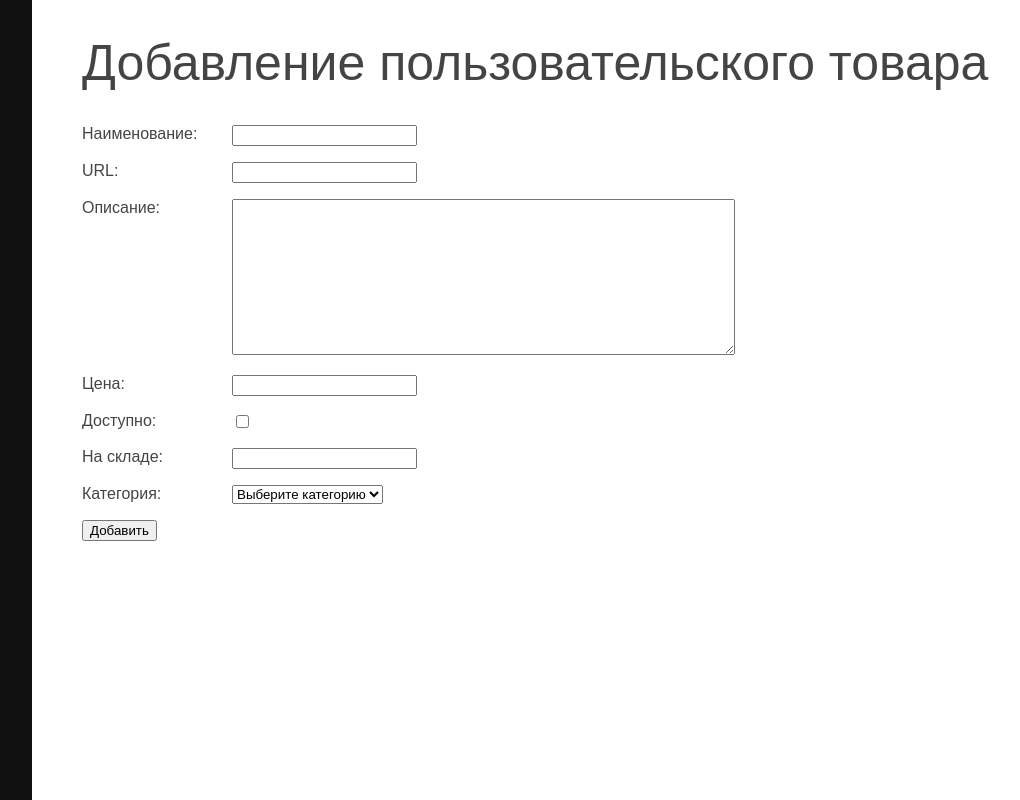
After one commit to Skazon/djsite, a Django app: template bolt37/shop/templates/shop/add_page.html in a window 1280 px wide. The commit adds this page. Shown: the whole page, without its empty margins (168-1188 px from the left). Run offline with Django 3.2, Linux system fonts and the light colour scheme; the template is opened without the code that fills it: values that come from a table or form of the project are taken from there, others are empty.

Commit message:
Form added

```diff
--- /dev/null
+++ b/bolt37/shop/forms.py
@@ -0,0 +1,18 @@
+from django import forms
+
+from .models import Category
+
+
+class AddPostForm(forms.Form):
+    name = forms.CharField(max_length=255, label='Наименование')
+    slug = forms.SlugField(max_length=255, label='URL')
+    description = forms.CharField(widget=forms.Textarea(attrs={'cols': 60, 'rows': 10}), label='Описание')
+    price = forms.DecimalField(max_digits=10, decimal_places=2, label='Цена')
+    available = forms.BooleanField(label='Доступно')
+    stock = forms.IntegerField(label='На складе')
+    # image = forms.ImageField()
+    category = forms.ModelChoiceField(
+        queryset=Category.objects.all(),
+        label='Категория',
+        empty_label='Выберите категорию'
+    )
--- a/bolt37/shop/static/shop/css/styles.css
+++ b/bolt37/shop/static/shop/css/styles.css
@@ -22,6 +22,10 @@ h2 {
 a {
 	color: #0059b2;
 	text-decoration: none;
+}
+
+form {
+    margin-left: 250px;
 }
 
 a:hover {
@@ -123,6 +127,28 @@ img {max-width: 600px; height: auto;}
     display: block;
 }
 
+.form-input {
+    width: 3000px;
+    font-size: 160px;
+}
+
+.form-label {
+    display: inline-block;
+    min-width: 150px;
+    vertical-align: top;
+}
+
+.form-error ul {
+    list-style: none;
+    padding: 0;
+    color: #CC0000;
+}
+
+.form-button {
+    min-width: 200px;
+    font-size: 16px;
+}
+
 @media screen and (max-height: 450px) {
   .sidenav {padding-top: 15px;}
   .sidenav a {font-size: 18px;}
--- /dev/null
+++ b/bolt37/shop/templates/shop/add_page.html
@@ -0,0 +1,14 @@
+{% extends 'shop/base.html' %}
+
+{% block content %}
+<h1>Добавление пользовательского товара</h1>
+<form action="{% url 'add_product' %}" method="post">
+    {% csrf_token %}
+    <div class="form-error">{{ form.non_field_errors }}</div>
+    {% for f in form %}
+    <p><label class="form-label" for="{{ f.id_for_label }}">{{f.label}}: </label>{{ f }}</p>
+    <div class="form-error">{{ f.errors }}</div>
+    {% endfor %}
+    <button type="submit">Добавить</button>
+</form>>
+{% endblock %}
--- a/bolt37/shop/urls.py
+++ b/bolt37/shop/urls.py
@@ -1,6 +1,6 @@
 from django.urls import include, path, re_path
 
-from .views import about, archive, categories, contact, index, login, show_product_page
+from .views import about, add_product, archive, categories, contact, index, login, show_product_page
 
 product_patterns = [
     path('', categories, name='categories'),
@@ -12,6 +12,7 @@ urlpatterns = [
     path('about/', about, name='about'),
     path('contact/', contact, name='contact'),
     path('login/', login, name='login'),
+    path('add_product/', add_product, name='add_product'),
     path('<slug:cate>/', include(product_patterns)),
     re_path(r'^archive/(?P<year>[0-9]{4})/', archive),
 ]
```
Also changed, not shown: bolt37/shop/views.py (+21 -0 lines).
